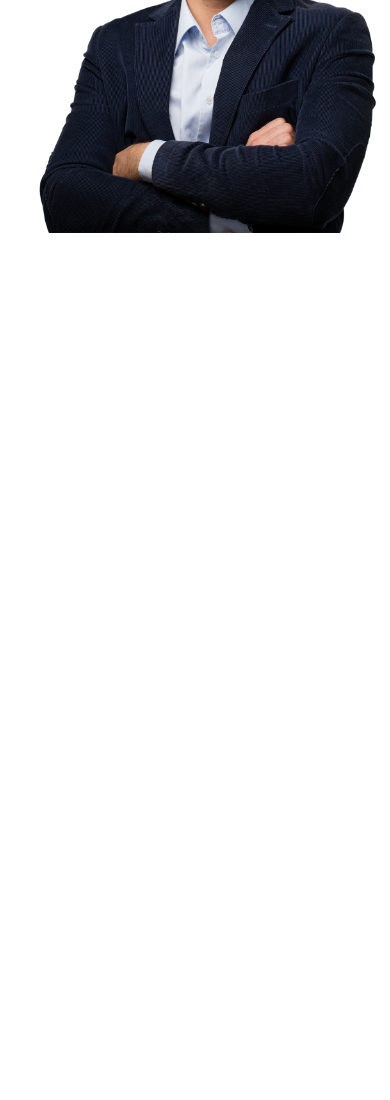
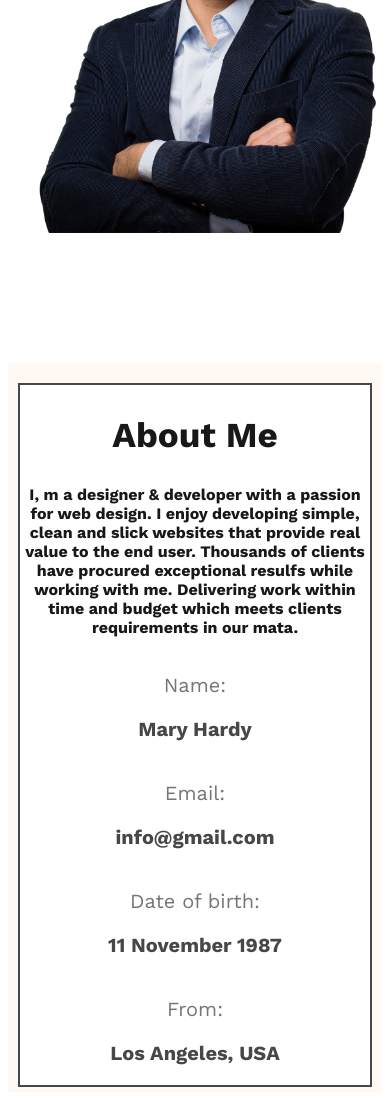
Before and after one commit to programmarimran/wev-developer-portfolio, a plain HTML site: page index.html in a window 390 px wide. Shown: the part 851-1951 px from the top of the page. Before the commit the page ends 1092 px from the top, so only its background shows below. Drawn offline with nearby package versions, Linux system fonts and the light colour scheme.

Commit message:
added a about section is responsive

```diff
--- a/index.html
+++ b/index.html
@@ -36,7 +36,7 @@
     <!-- main tag is started -->
 
     <main>
-        <section class="main-section background-color hide">
+        <section class="main-section background-color">
             <div class="semi-section">
                     <h2 class="main-title dark-1">About Me</h2>
                     <p class="dark-1">I, m a designer & developer with a passion for web design. I enjoy developing simple, clean and slick websites that provide real value to the end user. Thousands of clients have procured exceptional resulfs while working with me. Delivering work within time and budget which meets clients requirements in our mata.</p>
--- a/style/style.css
+++ b/style/style.css
@@ -267,7 +267,8 @@ font-size: 30px;
 @media screen and (max-width:576px) {
   nav,
   .benner,
-  nav > ul {
+  nav > ul,
+  .about-items {
     flex-direction: column;
     margin: 0 auto;
   }
@@ -279,5 +280,8 @@ font-size: 30px;
 .background-img{
   background-image: none;
 }
+.main-section {
+  padding: 20px 10px 5px;
+}
 
 }
```
